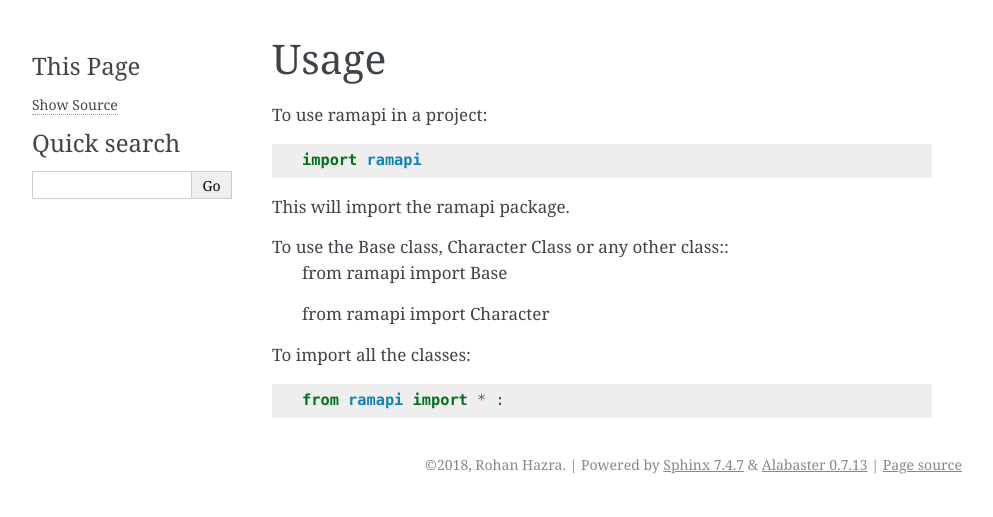
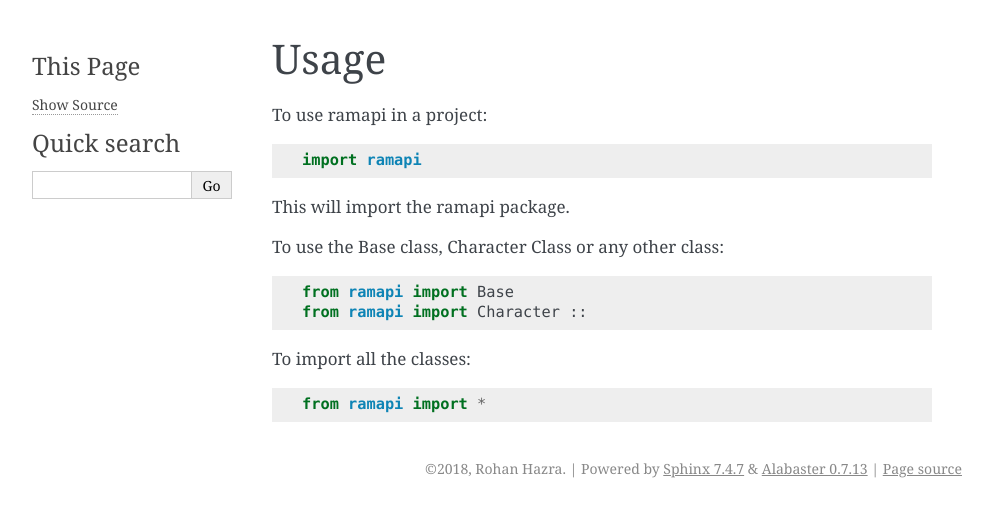
Before and after one commit to curiousrohan/ramapi, a Sphinx documentation site: the page built from docs/usage.rst, in a window 1280 px wide. Shown: the top 517 px of the page, without its empty margins (148-1141 px from the left). Built offline with Sphinx 7.4.7, drawn with Linux system fonts in a browser that asks for light colours; pages that are not in the unit, such as notebooks, are missing from menus.

```diff
--- a/docs/usage.rst
+++ b/docs/usage.rst
@@ -9,10 +9,10 @@ To use ramapi in a project::
 This will import the ramapi package.
 
 To use the Base class, Character Class or any other class::
+
 	from ramapi import Base
-
 	from ramapi import Character ::
 
 To import all the classes::
 
-	from ramapi import * :
+	from ramapi import *
```
